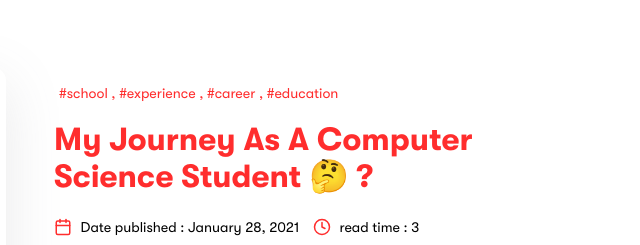
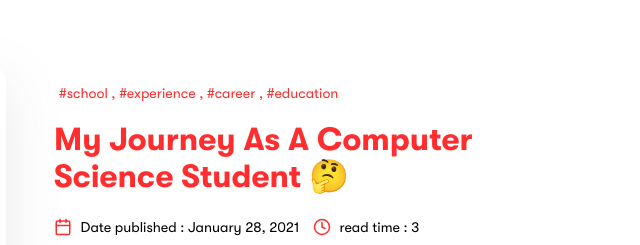
Before and after one commit to Cradoe/my-gatsby-portflio, a Gatsby site: page /blog in a window 1280 px wide. Shown: the part 960-1205 px from the top of the page, 634-1274 px from the left. Built offline with nearby package versions, Linux system fonts and the light colour scheme; Gatsby itself is replaced by a stand-in of ours.

Commit message:
Modified blog title

```diff
--- a/src/data/blog/my-journey-as-a-cs-student/index.md
+++ b/src/data/blog/my-journey-as-a-cs-student/index.md
@@ -1,5 +1,5 @@
 ---
-title: My Journey As A Computer Science Student 🤔 ?
+title: My Journey As A Computer Science Student 🤔
 categories: ["school", "experience", "career", "education"]
 image: "./740484a4790bd97387629172c77ea14c.webp"
 imageCredit: https://dribbble.com/shots/13973611-Smile
```
